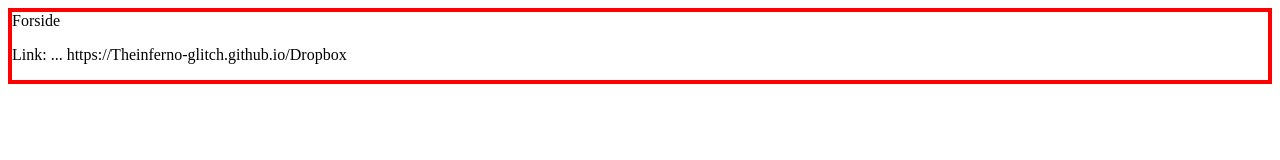
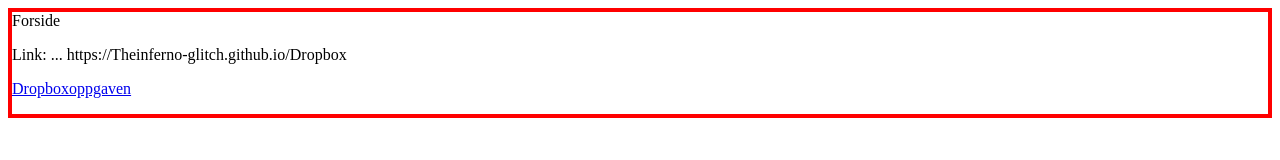
Before and after one commit to Theinferno-glitch/Theinferno-glitch.github.io, a plain HTML site: page index.html in a window 1280 px wide. Drawn offline with Linux system fonts and the light colour scheme; files that its build step writes are made by us from their sources.

Commit message:
Update index.html
Lenker til oppgave dropbox

```diff
--- a/index.html
+++ b/index.html
@@ -11,5 +11,6 @@
     <header>Forside</header>
     <p>Link: ...  https://Theinferno-glitch.github.io/Dropbox
     </p>
+    <p><a href="dropbox/index.html">Dropboxoppgaven</a></p>
 </body>
 </html>
```
